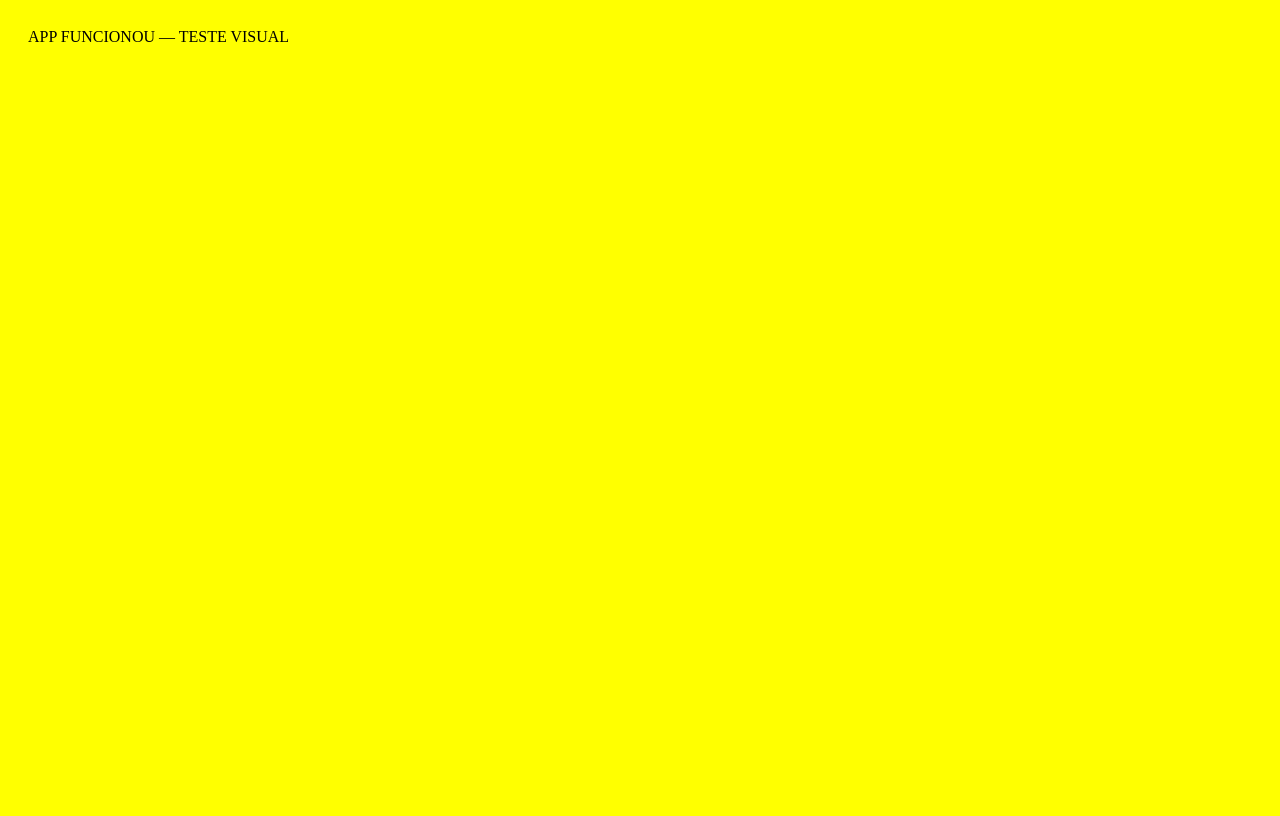
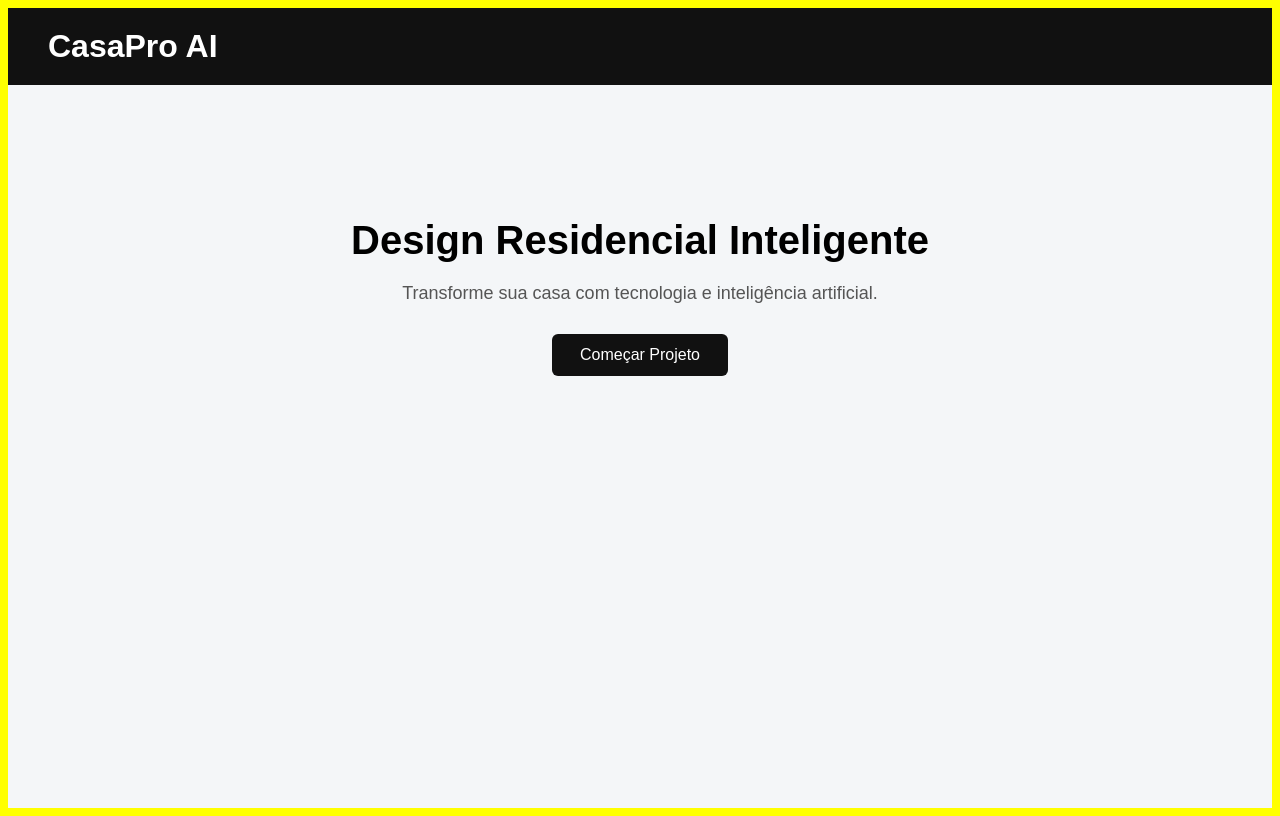
Before and after one commit to LeandroSaveri/casapro-ai, a React (Vite) app: page / in a window 1280 px wide. Built offline with nearby package versions, Linux system fonts and the light colour scheme.

Commit message:
Update App.tsx

```diff
--- a/src/App.tsx
+++ b/src/App.tsx
@@ -2,8 +2,61 @@ import React from "react";
 
 export default function App() {
   return (
-    <div style={{ color: "black", padding: 20 }}>
-      APP FUNCIONOU — TESTE VISUAL
+    <div style={styles.container}>
+      <header style={styles.header}>
+        <h1 style={styles.logo}>CasaPro AI</h1>
+      </header>
+
+      <section style={styles.hero}>
+        <h2 style={styles.title}>
+          Design Residencial Inteligente
+        </h2>
+        <p style={styles.subtitle}>
+          Transforme sua casa com tecnologia e inteligência artificial.
+        </p>
+        <button style={styles.button}>
+          Começar Projeto
+        </button>
+      </section>
     </div>
   );
 }
+
+const styles = {
+  container: {
+    fontFamily: "Arial, sans-serif",
+    background: "#f4f6f8",
+    minHeight: "100vh",
+    margin: 0,
+  },
+  header: {
+    padding: "20px 40px",
+    background: "#111",
+    color: "white",
+  },
+  logo: {
+    margin: 0,
+  },
+  hero: {
+    padding: "100px 40px",
+    textAlign: "center" as const,
+  },
+  title: {
+    fontSize: "40px",
+    marginBottom: "20px",
+  },
+  subtitle: {
+    fontSize: "18px",
+    marginBottom: "30px",
+    color: "#555",
+  },
+  button: {
+    padding: "12px 28px",
+    fontSize: "16px",
+    background: "#111",
+    color: "white",
+    border: "none",
+    borderRadius: "6px",
+    cursor: "pointer",
+  },
+};
```
